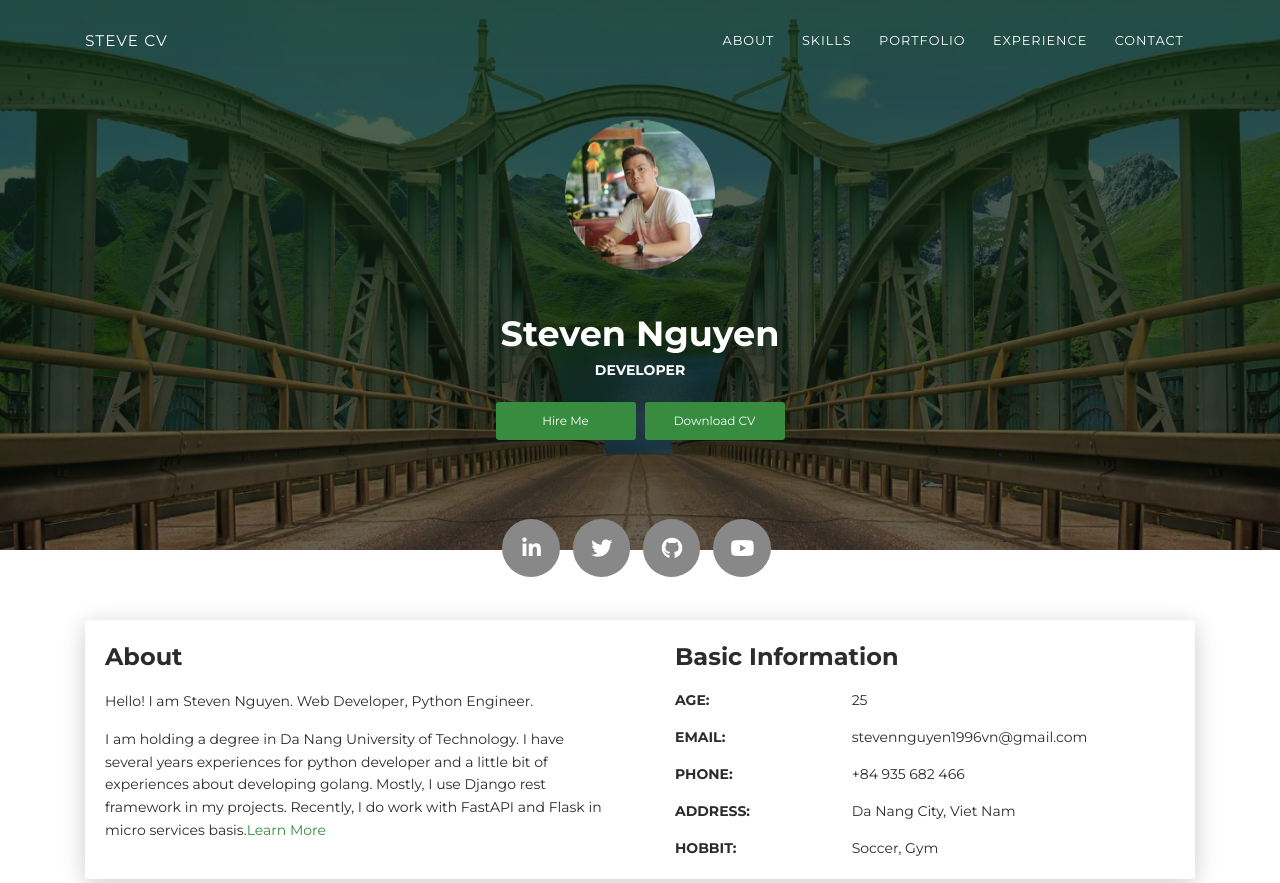
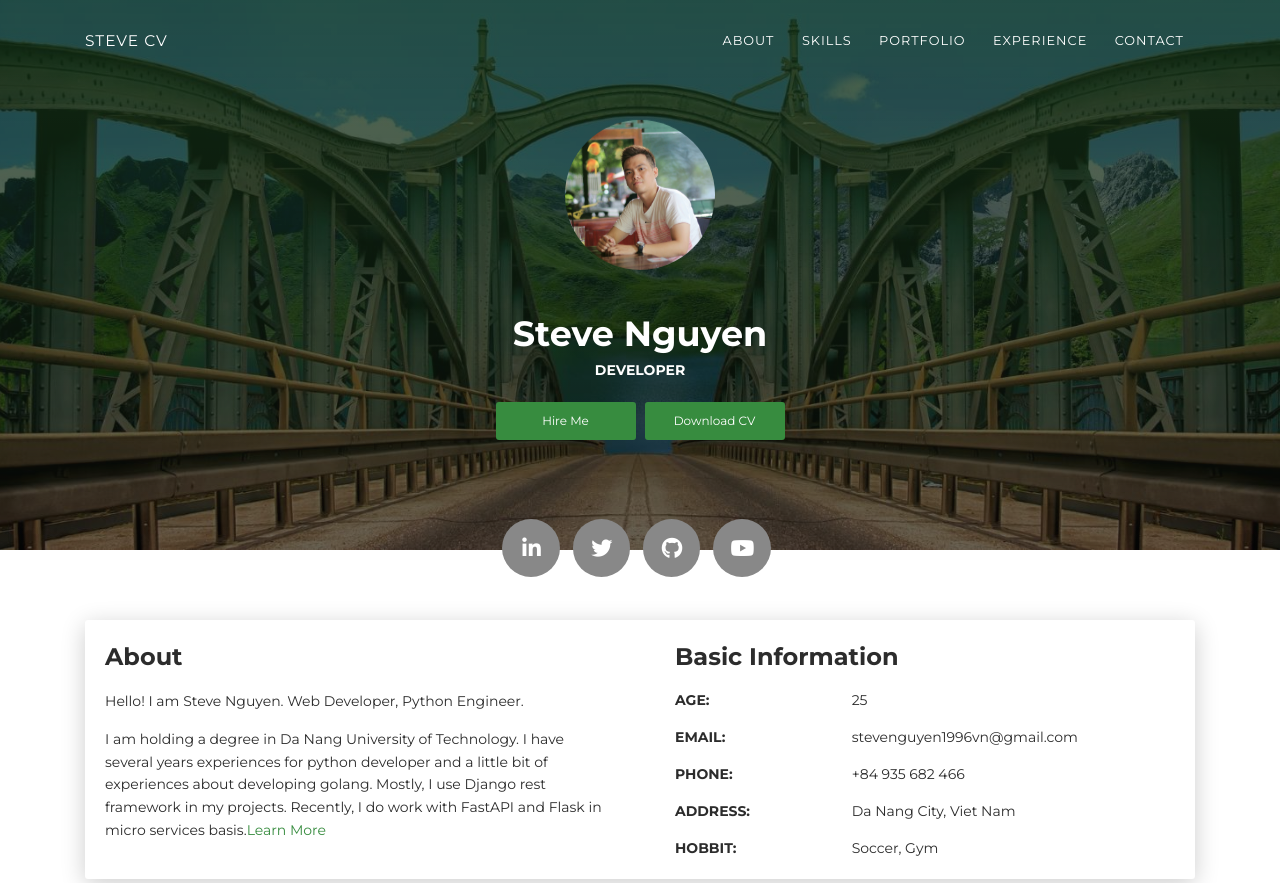
Before and after one commit to huyhoang1996vn/stevedev, a Django app: page / in a window 1280 px wide. Shown: the top 883 px of the page. Run offline with Django 3.2, Linux system fonts and the light colour scheme; some libraries are stand-ins or nearby versions.

Commit message:
Fix file

```diff
--- a/templates/index.html
+++ b/templates/index.html
@@ -49,8 +49,8 @@
       <div class="container">
         <div class="content-center">
           <div class="cc-profile-image"><a href="#"><img src="{{ STATIC_URL }}images/avatar.jpg" alt="Image"/></a></div>
-          <div class="h2 title">Steven Nguyen</div>
-          <p class="category text-white">Developer</p><a class="btn btn-primary smooth-scroll mr-2" href="#contact" data-aos="zoom-in" data-aos-anchor="data-aos-anchor">Hire Me</a><a class="btn btn-primary" href="{{ STATIC_URL }}pdf/CV-BackEnd-StevenNguyen.pdf" data-aos="zoom-in" data-aos-anchor="data-aos-anchor" download>Download CV</a>
+          <div class="h2 title">Steve Nguyen</div>
+          <p class="category text-white">Developer</p><a class="btn btn-primary smooth-scroll mr-2" href="#contact" data-aos="zoom-in" data-aos-anchor="data-aos-anchor">Hire Me</a><a class="btn btn-primary" href="{{ STATIC_URL }}pdf/CV-BackEnd-SteveNguyen.pdf" data-aos="zoom-in" data-aos-anchor="data-aos-anchor" download>Download CV</a>
         </div>
       </div>
       <div class="section">
@@ -73,7 +73,7 @@
         <div class="col-lg-6 col-md-12">
           <div class="card-body">
             <div class="h4 mt-0 title">About</div>
-            <p>Hello! I am Steven Nguyen. Web Developer, Python Engineer.</p>
+            <p>Hello! I am Steve Nguyen. Web Developer, Python Engineer.</p>
             <p>I am holding a degree in Da Nang University of Technology. I have several years experiences for python developer and a little bit of experiences about developing golang. Mostly, I use Django rest framework in my projects. Recently, I do work with FastAPI and Flask in micro services basis.<a href="https://templateflip.com/templates/Steve-cv/" target="_blank">Learn More</a></p>
           </div>
         </div>
@@ -86,7 +86,7 @@
             </div>
             <div class="row mt-3">
               <div class="col-sm-4"><strong class="text-uppercase">Email:</strong></div>
-              <div class="col-sm-8">stevennguyen1996vn@gmail.com</div>
+              <div class="col-sm-8">stevenguyen1996vn@gmail.com</div>
             </div>
             <div class="row mt-3">
               <div class="col-sm-4"><strong class="text-uppercase">Phone:</strong></div>
@@ -510,7 +510,7 @@
                     <p class="mb-0"><strong>Phone</strong></p>
                     <p class="pb-2">+84 935 682 466</p>
                     <p class="mb-0"><strong>Email</strong></p>
-                    <p>stevenguyen1996vn@gmail.com</p>
+                    <p>steveguyen1996vn@gmail.com</p>
                   </div>
                 </div>
               </div>
```
Also changed, not shown: 2 other files.
